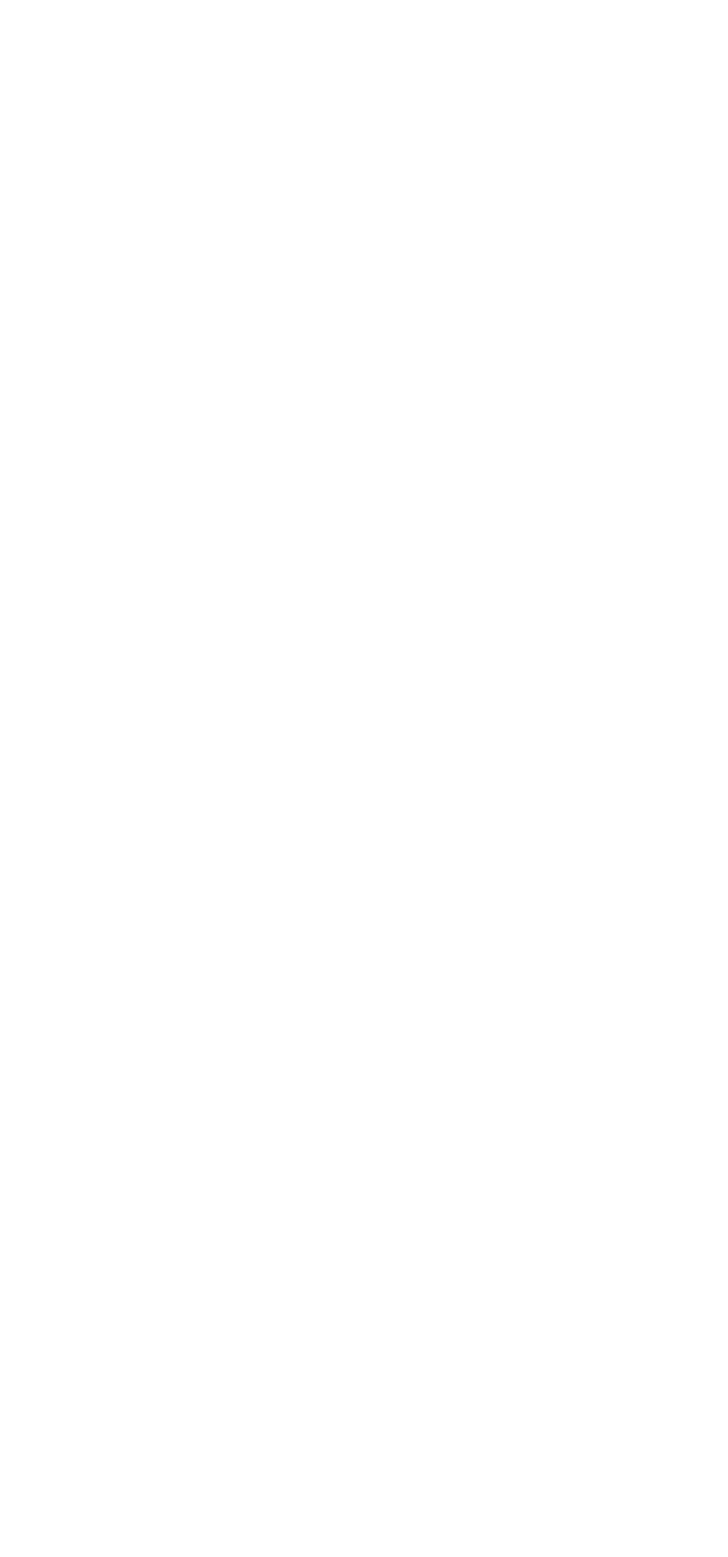
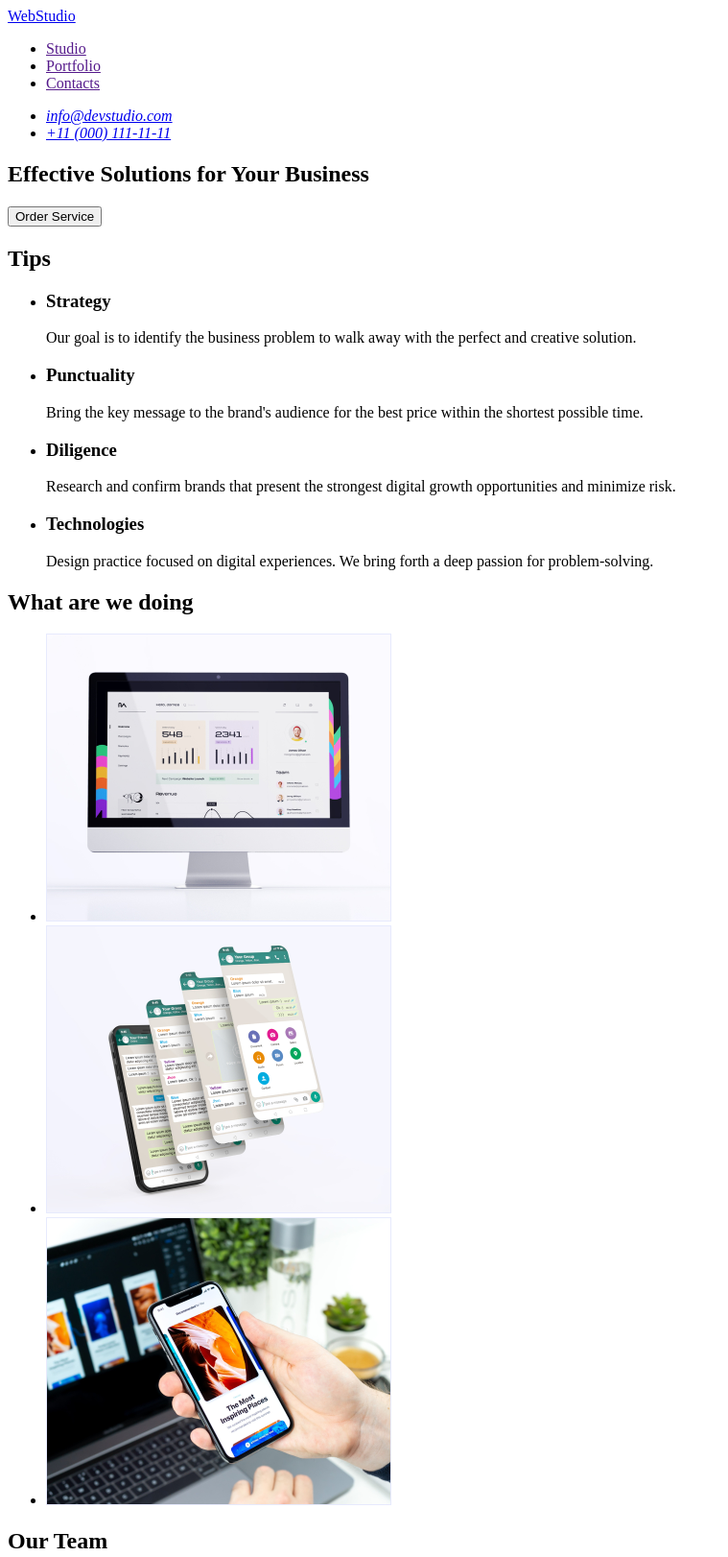
Before and after one commit to AlexanderLioutsko/goit-markup-hw-01, a plain HTML site: page index.html in a window 1280 px wide. Shown: the top 1622 px of the page at 96% size, without its empty margins (0-759 px from the left). Before the commit the page ends 800 px from the top, so only its background shows below. Drawn offline with Linux system fonts and the light colour scheme.

Commit message:
"git push"

```diff
--- a/index.html
+++ b/index.html
@@ -6,6 +6,160 @@
     <title>Document</title>
 </head>
 <body>
+   <header>
+      <nav>
+        <a href="./index.html">WebStudio</a>
 
+        <ul>
+          <li><a href="">Studio</a></li>
+          <li><a href="">Portfolio</a></li>
+          <li><a href="">Contacts</a></li>
+        </ul>
+      </nav>
+
+      <address>
+        <ul>
+          <li>
+            <a href="mailto:info@devstudio.com">info@devstudio.com</a>
+          </li>
+          <li>
+            <a href="tel:+110001111111">+11 (000) 111-11-11</a>
+          </li>
+        </ul>
+      </address>
+    </header>
+
+    <main>
+      <section>
+        <h1>Effective Solutions for Your Business</h1>
+        <button type="button">Order Service</button>
+      </section>
+
+      <section>
+        <h2>Tips</h2>
+        <ul>
+          <li>
+            <h3>Strategy</h3>
+            <p>
+              Our goal is to identify the business problem to walk away with the
+              perfect and creative solution.
+            </p>
+          </li>
+          <li>
+            <h3>Punctuality</h3>
+            <p>
+              Bring the key message to the brand's audience for the best price
+              within the shortest possible time.
+            </p>
+          </li>
+          <li>
+            <h3>Diligence</h3>
+            <p>
+              Research and confirm brands that present the strongest digital
+              growth opportunities and minimize risk.
+            </p>
+          </li>
+          <li>
+            <h3>Technologies</h3>
+            <p>
+              Design practice focused on digital experiences. We bring forth a
+              deep passion for problem-solving.
+            </p>
+          </li>
+        </ul>
+      </section>
+
+      <section>
+        <h2>What are we doing</h2>
+        <ul>
+          <li>
+            <img
+              src="./images/image1.jpg"
+              alt="desktop"
+              width="360"
+              height="300"
+            />
+          </li>
+
+          <li>
+            <img
+              src="./images/image2.jpg"
+              alt="messangers"
+              width="360"
+              height="300"
+            />
+          </li>
+
+          <li>
+            <img
+              src="./images/image3.jpg"
+              alt="phone apps"
+              width="360"
+              height="300"
+            />
+          </li>
+        </ul>
+      </section>
+
+      <section>
+        <h2>Our Team</h2>
+        <ul>
+          <li>
+            <img
+              src="./images/Mark Guerrero.jpg"
+              alt="Mark Guerrero photo"
+              width="264"
+              height="260"
+            />
+            <h3>Mark Guerrero</h3>
+            <p>Product Designer</p>
+          </li>
+
+          <li>
+            <img
+              src="./images/Tom Ford.jpg"
+              alt="Tom Ford photo"
+              width="264"
+              height="260"
+            />
+            <h3>Tom Ford</h3>
+            <p>Frontend Developer</p>
+          </li>
+
+          <li>
+            <img
+              src="./images/Camila Garcia.jpg"
+              alt="Camila Garcia photo"
+              width="264"
+              height="260"
+            />
+            <h3>Camila Garcia</h3>
+            <p>Marketing</p>
+          </li>
+
+          <li>
+            <img
+              src="./images/Daniel Wilson.jpg"
+              alt="Daniel Wilson photo"
+              width="264"
+              height="260"
+            />
+            <h3>Daniel Wilson</h3>
+            <p>UI Designer</p>
+          </li>
+        </ul>
+      </section>
+    </main>
+
+    <footer>
+      <a href="./index.html">WebStudio</a>
+
+      <p>
+        Increase the flow of customers and sales for your business with digital
+        marketing & growth solutions.
+      </p>
+    </footer>
+  </body>
+</html>
 </body>
 </html>
```
Also changed, not shown: images/Camila Garcia.jpg (added), images/Daniel Wilson.jpg (added), images/Mark Guerrero.jpg (added), images/Tom Ford.jpg (added), images/image1.jpg (added), images/image2.jpg (added), images/image3.jpg (added).
